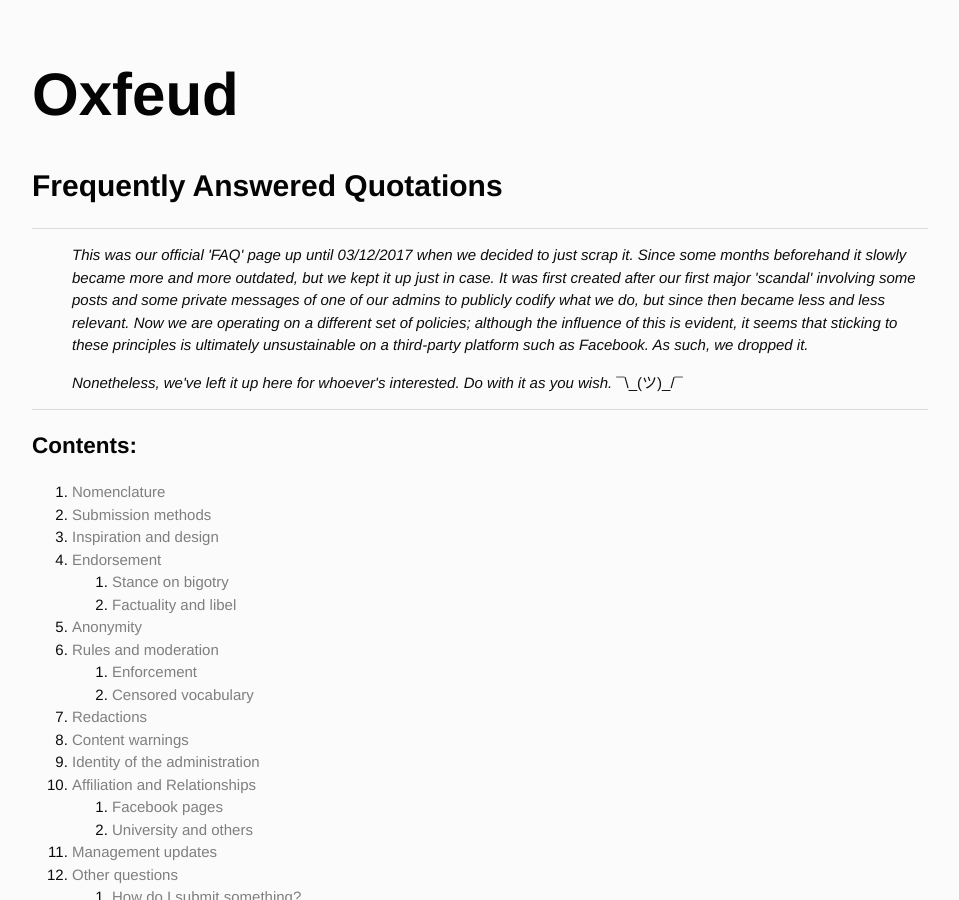
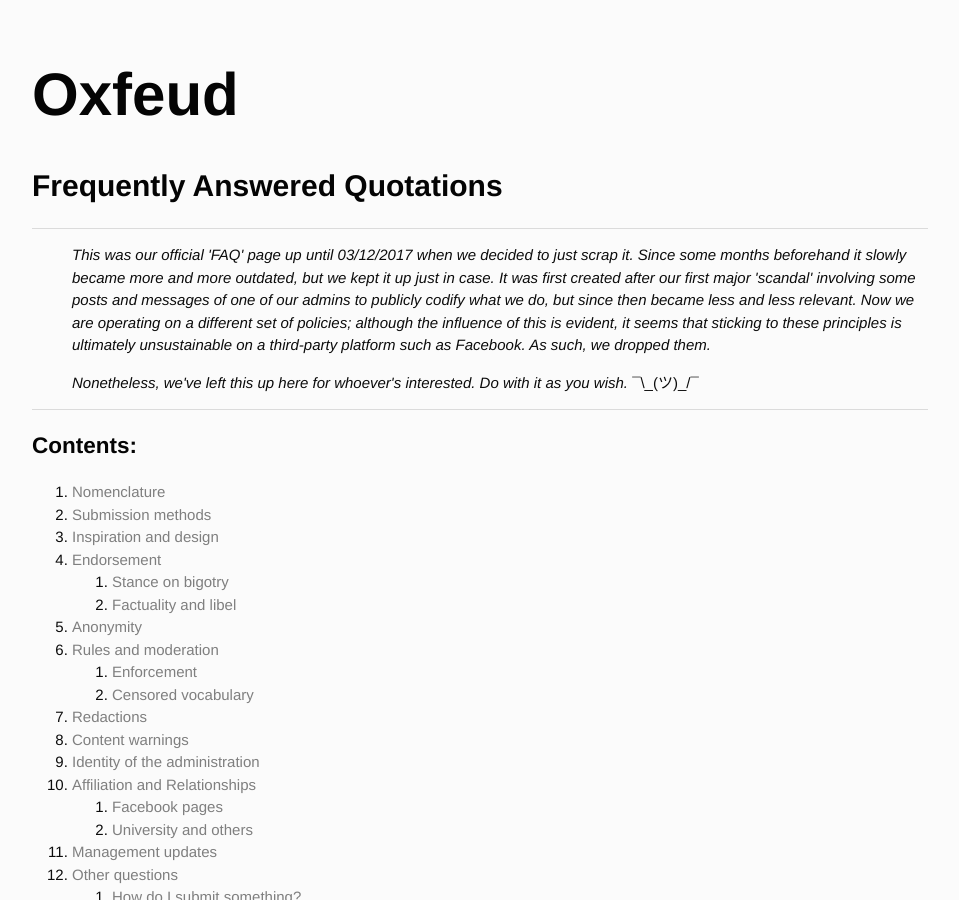
Before and after one commit to Oxfeud/oxfeud.github.io, a Jekyll site: the page built from archive.html, in a window 1280 px wide and 900 px high. Shown: the whole window, without its empty margins (160-1119 px from the left). Built offline with Jekyll 4.4.1, drawn with Linux system fonts in a browser that asks for light colours.

Commit message:
Update archive.html

```diff
--- a/archive.html
+++ b/archive.html
@@ -7,8 +7,8 @@
 		<div style="font-size: 0em; margin-top: 2em; margin-bottom: 2em;"></div>
 	<h2>Frequently Answered Quotations</h2>
 	<div style="border-top: 1px solid #dbdbdb; font-size: 0em; margin-top: 2em; margin-bottom: 2em;"></div>
-	<p><i>This was our official 'FAQ' page up until 03/12/2017 when we decided to just scrap it. Since some months beforehand it slowly became more and more outdated, but we kept it up just in case. It was first created after our first major 'scandal' involving some posts and some private messages of one of our admins to publicly codify what we do, but since then became less and less relevant. Now we are operating on a different set of policies; although the influence of this is evident, it seems that sticking to these principles is ultimately unsustainable on a third-party platform such as Facebook. As such, we dropped it.</i></p>
-        <p><i>Nonetheless, we've left it up here for whoever's interested. Do with it as you wish. </i>¯\_(ツ)_/¯</p>
+	<p><i>This was our official 'FAQ' page up until 03/12/2017 when we decided to just scrap it. Since some months beforehand it slowly became more and more outdated, but we kept it up just in case. It was first created after our first major 'scandal' involving some posts and messages of one of our admins to publicly codify what we do, but since then became less and less relevant. Now we are operating on a different set of policies; although the influence of this is evident, it seems that sticking to these principles is ultimately unsustainable on a third-party platform such as Facebook. As such, we dropped them.</i></p>
+        <p><i>Nonetheless, we've left this up here for whoever's interested. Do with it as you wish. </i>¯\_(ツ)_/¯</p>
 	<div style="border-top: 1px solid #dbdbdb; font-size: 0em; margin-top: 2em; margin-bottom: 2em;"></div>
 	<h3>Contents:</h3>
 	<ol class="noindent">
```
